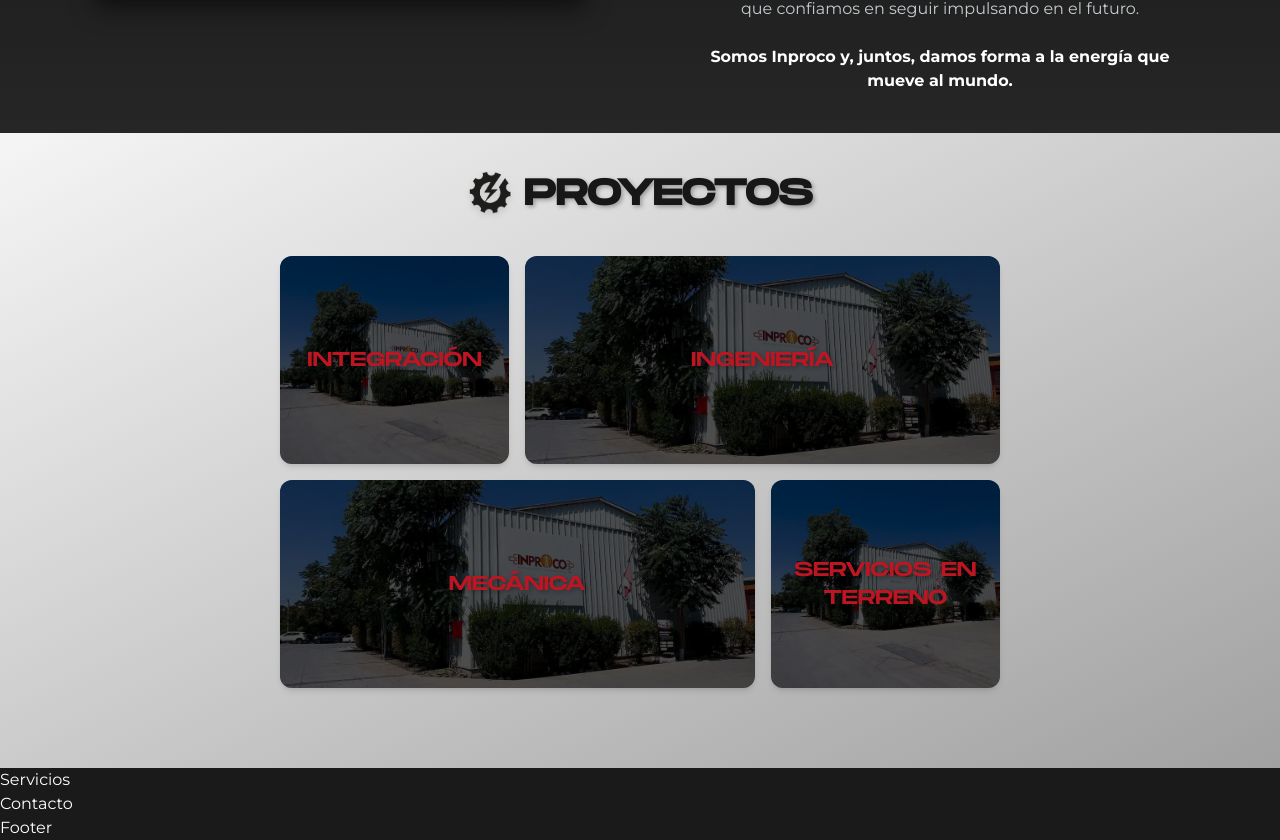
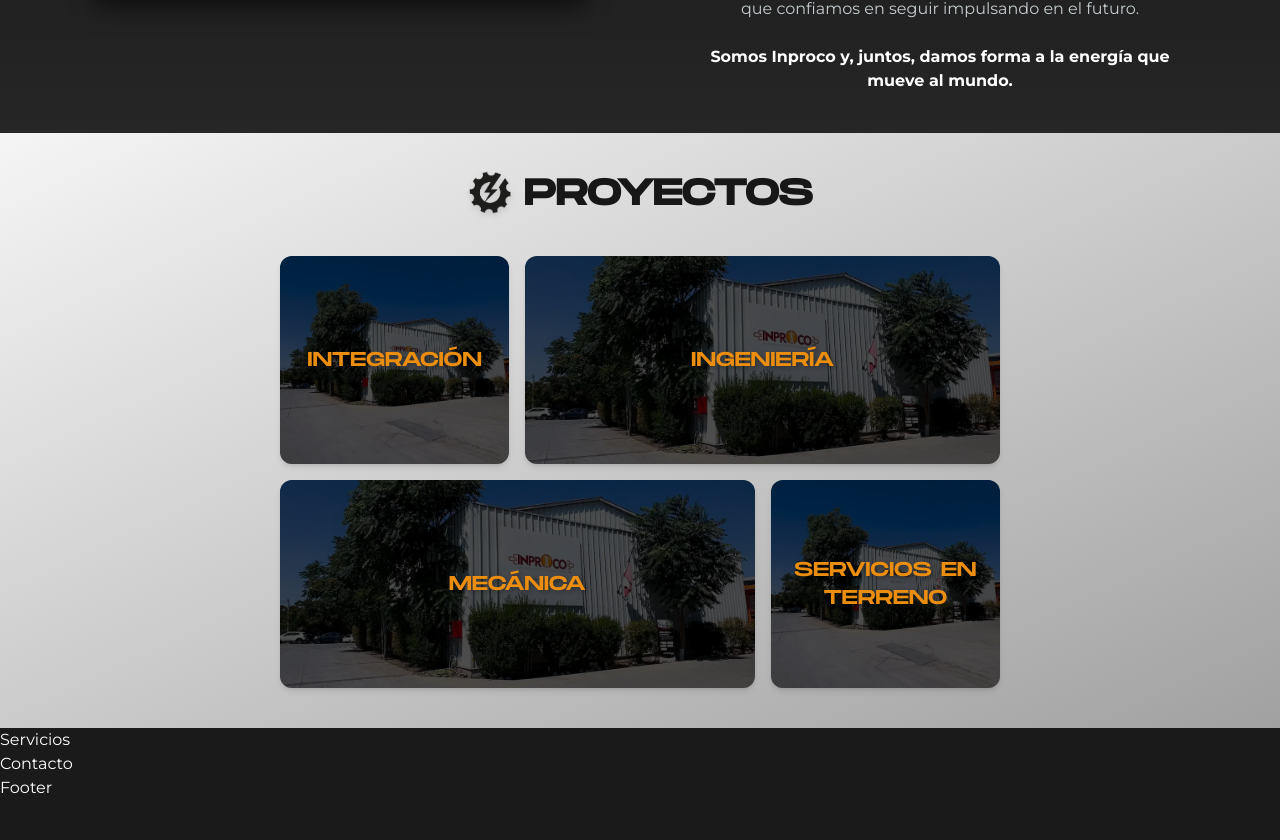
Before and after one commit to invvd/inproco.cl, a Next.js app: page / in a window 1280 px wide. Shown: the part 1414-2254 px from the top of the page. After the commit the page ends 2214 px from the top, so only its background shows below. Built offline with nearby package versions, Linux system fonts and the light colour scheme.

Commit message:
lil changes

```diff
--- a/src/app/components/sections/Proyectos.tsx
+++ b/src/app/components/sections/Proyectos.tsx
@@ -10,7 +10,7 @@ const monument = localFont({
 
 function Proyectos() {
   return (
-    <section className="text-neutral-900 bg-gradient-to-br from-neutral-100 py-10 to bg-neutral-400 flex flex-col items-center">
+    <section className="text-neutral-900 bg-gradient-to-br from-neutral-100 pt-10 to bg-neutral-400 flex flex-col items-center">
       <div className="flex justify-center items-center gap-2">
         <Image
           loading="lazy"
@@ -21,7 +21,7 @@ function Proyectos() {
           height={50}
         />
         <h2
-          className={`${monument.className} text-shadow font-bold uppercase text-center text-4xl xs:text-5xl`}
+          className={`${monument.className} font-bold uppercase text-center text-4xl xs:text-5xl`}
         >
           Proyectos
         </h2>
@@ -44,7 +44,7 @@ function Proyectos() {
               height={500}
             />
             <h3
-              className={`z-10 text-xl text-shadow text-primary ${monument.className} uppercase text-center`}
+              className={`z-10 text-xl text-shadow text-secondary ${monument.className} uppercase text-center`}
             >
               Integración
             </h3>
@@ -64,7 +64,7 @@ function Proyectos() {
               height={500}
             />
             <h3
-              className={`z-10 text-xl text-shadow text-primary ${monument.className} uppercase text-center`}
+              className={`z-10 text-xl text-shadow text-secondary ${monument.className} uppercase text-center`}
             >
               Ingeniería
             </h3>
@@ -84,7 +84,7 @@ function Proyectos() {
               height={500}
             />
             <h3
-              className={`z-10 text-xl text-shadow text-primary ${monument.className} uppercase text-center`}
+              className={`z-10 text-xl text-shadow text-secondary ${monument.className} uppercase text-center`}
             >
               Mecánica
             </h3>
@@ -103,7 +103,7 @@ function Proyectos() {
               height={500}
             />
             <h3
-              className={`z-10 text-xl text-shadow text-primary ${monument.className} uppercase text-center`}
+              className={`z-10 text-xl text-shadow text-secondary ${monument.className} uppercase text-center`}
             >
               Servicios en terreno
             </h3>
```
